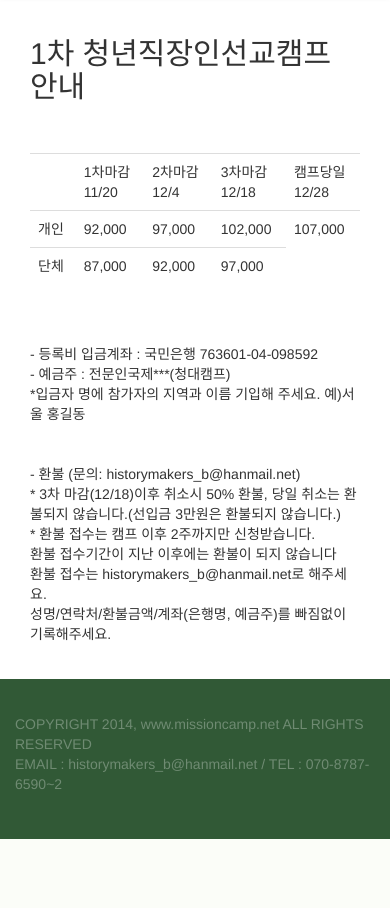
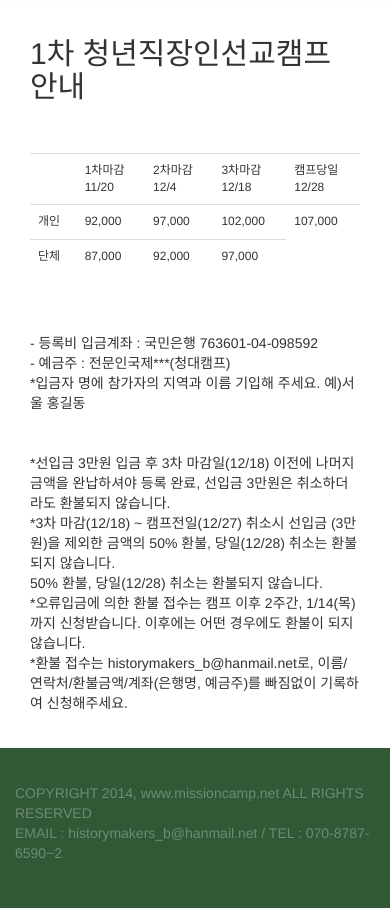
Before and after one commit to Shelling-Ford/missioncamp-1, a Python web app: template cbtj/app/templates/cbtj/home.html in a window 390 px wide. Shown: the part 128-1036 px from the top of the page. Before the commit the page ends 967 px from the top, so only its background shows below. Run offline with Jinja, Linux system fonts and the light colour scheme; the template is opened without the code that fills it, so the values that code supplies are empty.

Commit message:
화면 사이즈에 따라 표 안의 글씨 크기가 바뀌도록 스타일 조정

```diff
--- a/cbtj/app/templates/cbtj/home.html
+++ b/cbtj/app/templates/cbtj/home.html
@@ -44,12 +44,11 @@
 		<br/>
     <br/>
 		<section>
-			- 환불 (문의: historymakers_b@hanmail.net)<br/>
-			* 3차 마감(12/18)이후 취소시 50% 환불, 당일 취소는 환불되지 않습니다.(선입금 3만원은 환불되지 않습니다.)<br/>
-			* 환불 접수는 캠프 이후 2주까지만 신청받습니다.<br/>
-			환불 접수기간이 지난 이후에는 환불이 되지 않습니다<br/>
-			환불 접수는 historymakers_b@hanmail.net로 해주세요.<br/>
-			성명/연락처/환불금액/계좌(은행명, 예금주)를 빠짐없이 기록해주세요.<br/>
+      *선입금 3만원 입금 후 3차 마감일(12/18) 이전에 나머지 금액을 완납하셔야 등록 완료, 선입금 3만원은 취소하더라도 환불되지 않습니다. <br/>
+      *3차 마감(12/18) ~ 캠프전일(12/27) 취소시 선입금 (3만원)을 제외한 금액의 50% 환불, 당일(12/28) 취소는 환불되지 않습니다. <br/>
+      50% 환불, 당일(12/28) 취소는 환불되지 않습니다. <br/>
+      *오류입금에 의한 환불 접수는 캠프 이후 2주간, 1/14(목)까지 신청받습니다. 이후에는 어떤 경우에도 환불이 되지 않습니다. <br/>
+      *환불 접수는 historymakers_b@hanmail.net로, 이름/연락처/환불금액/계좌(은행명, 예금주)를 빠짐없이 기록하여 신청해주세요.<br/>
 		</section>
 	</div> <!-- .widget -->
 </div>
--- a/cbtj/app/templates/page.html
+++ b/cbtj/app/templates/page.html
@@ -45,6 +45,18 @@ footer {
     height: 0;
     position: relative;
     padding: 15% 0;
+}
+
+@media all and (max-width: 1024px) {
+  .table td {
+    font-size: 11px;
+  }
+}
+
+@media all and (max-width: 720px) {
+  .table td {
+    font-size: 12px;
+  }
 }
 </style>
 {% endblock head %}
```
Also changed, not shown: cbtj/app/templates/cbtj2/home.html (+3 -6 lines), cmc/app/templates/page.html (+12 -0 lines), ws/app/templates/page.html (+12 -0 lines).
